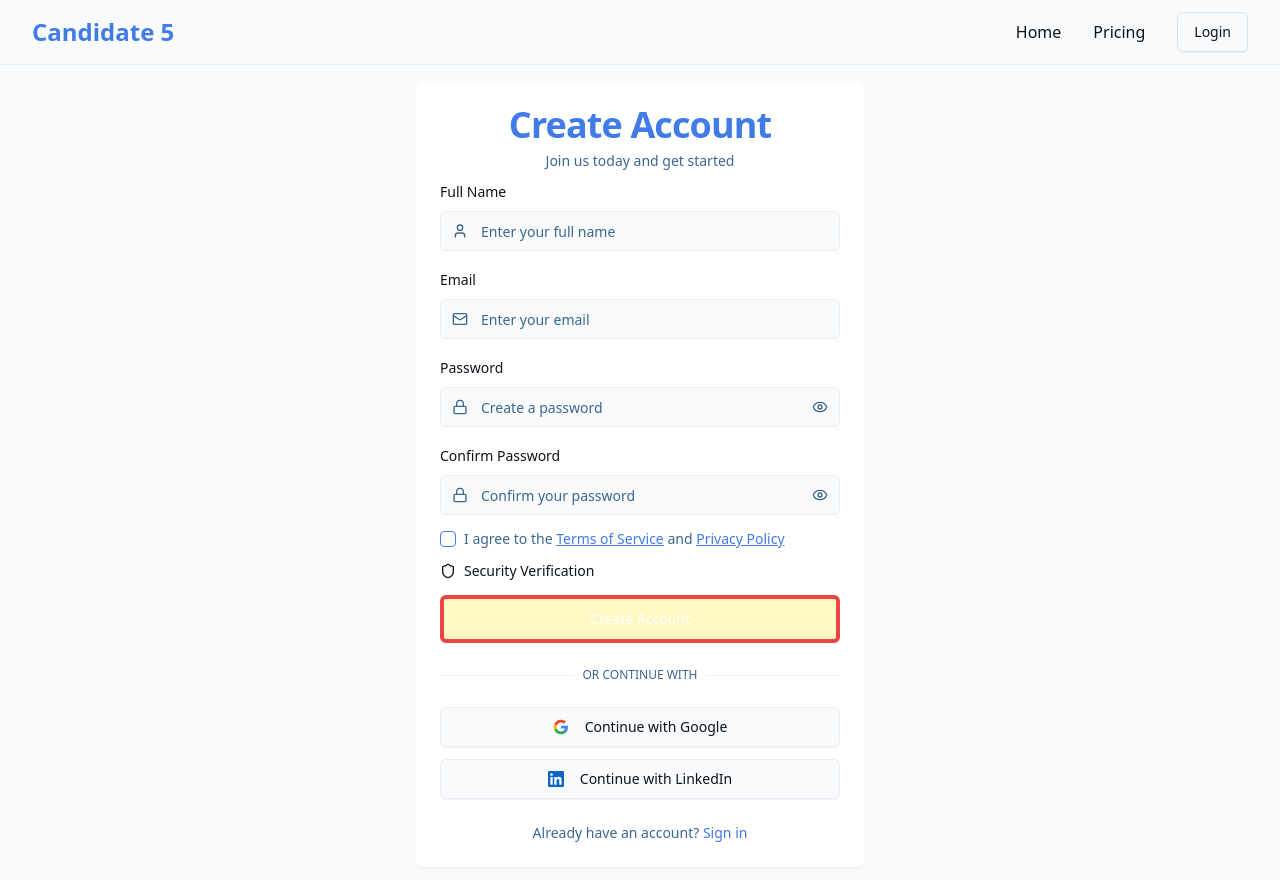
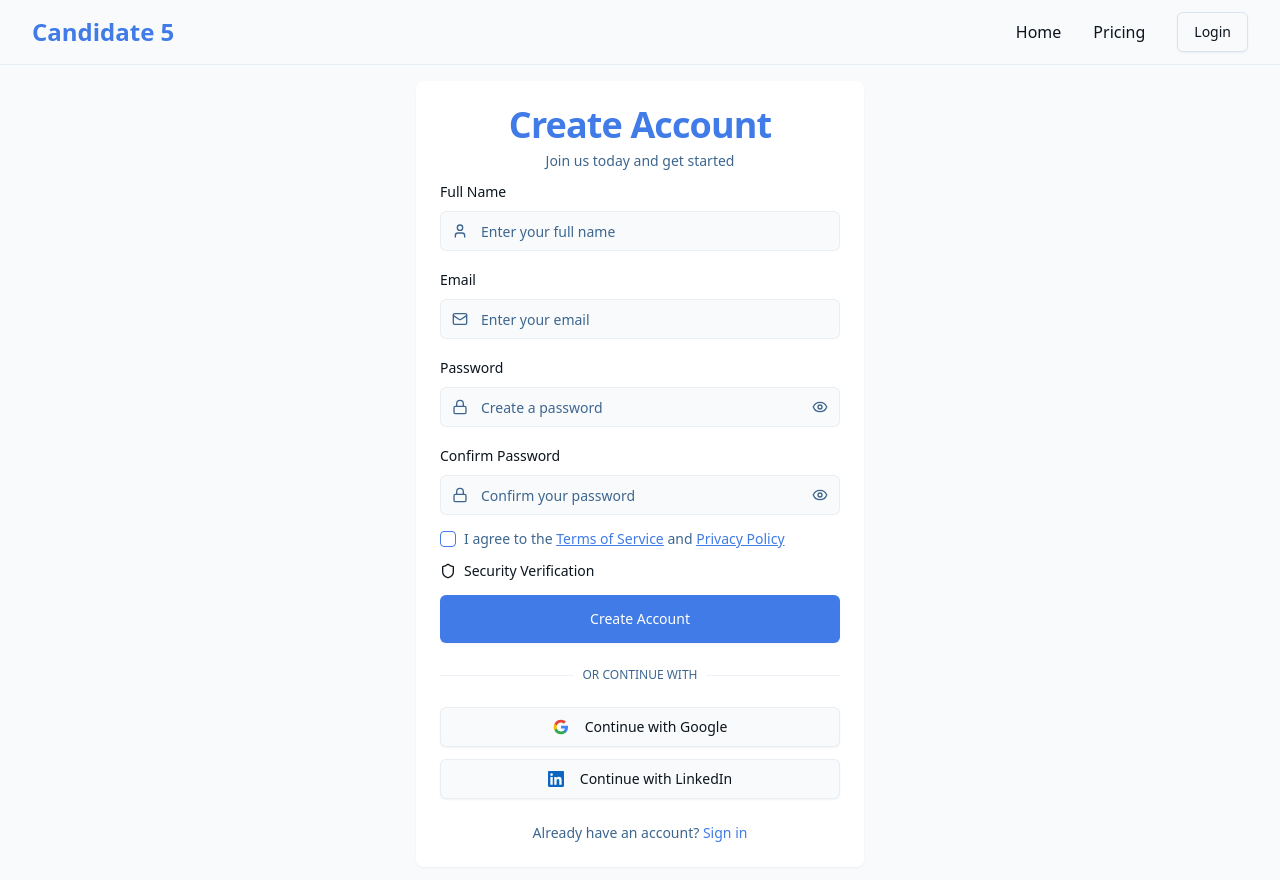
Before and after one commit to Kunle123/C5Frontend, a React (Vite) app in the folder frontend/: page /signup in a window 1280 px wide. Shown: the top 880 px of the page. Built offline with nearby package versions, Linux system fonts and the light colour scheme; no server answers.

Commit message:
style: use primary color for Create Account button, remove debug border/background

```diff
--- a/frontend/src/pages/Signup.tsx
+++ b/frontend/src/pages/Signup.tsx
@@ -138,7 +138,7 @@ const Signup = () => {
                 {/* Button should always be visible after CAPTCHA */}
                 <Button
                   type="submit"
-                  className="w-full bg-auth-gradient border-0 shadow-soft transition-all duration-300 mt-6 min-h-12 block border-4 border-red-500 bg-yellow-100"
+                  className="w-full bg-primary text-white hover:bg-primary-dark border-0 shadow-soft transition-all duration-300 mt-6 min-h-12 block"
                   disabled={isLoading}
                 >
                   {isLoading ? (
```
